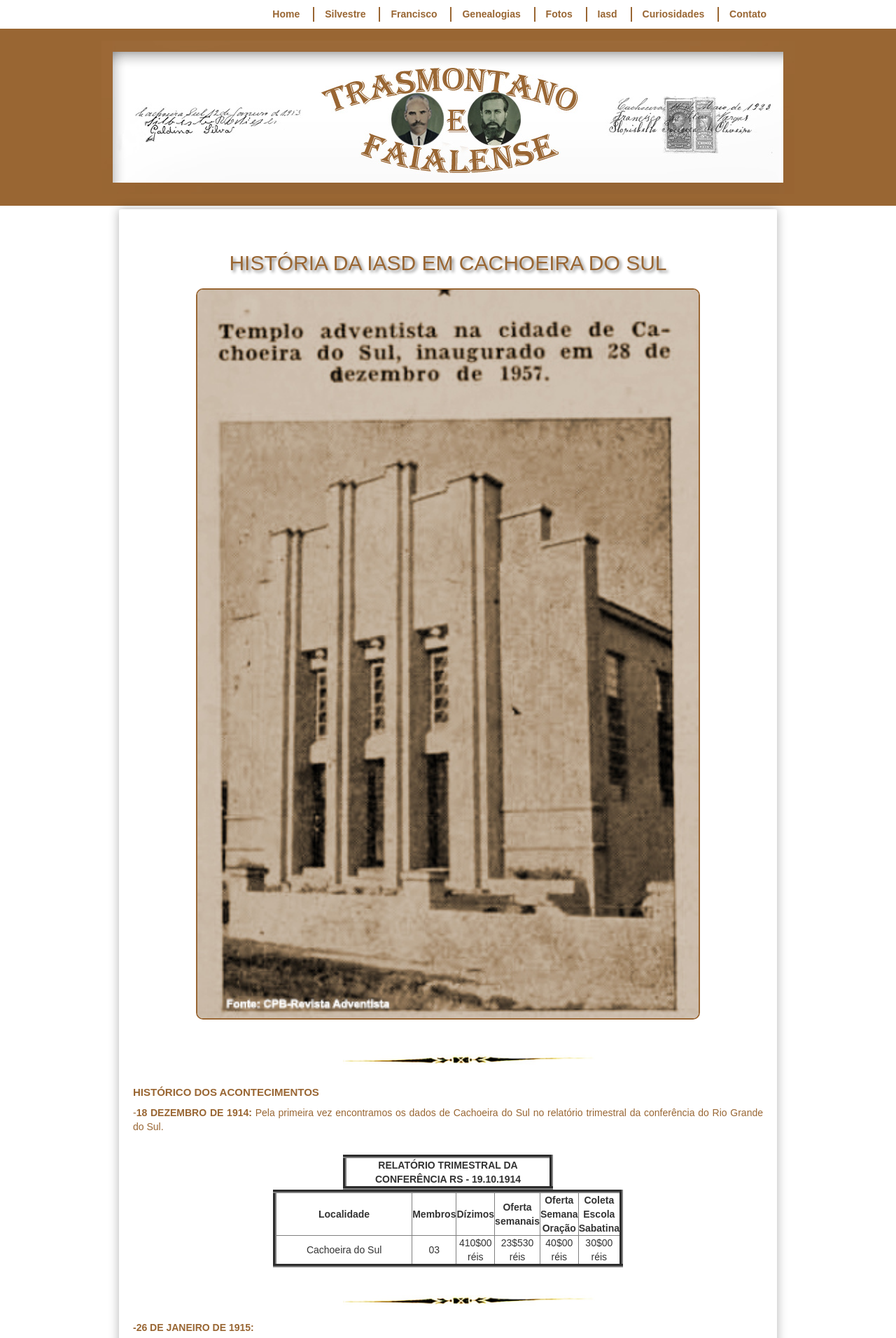
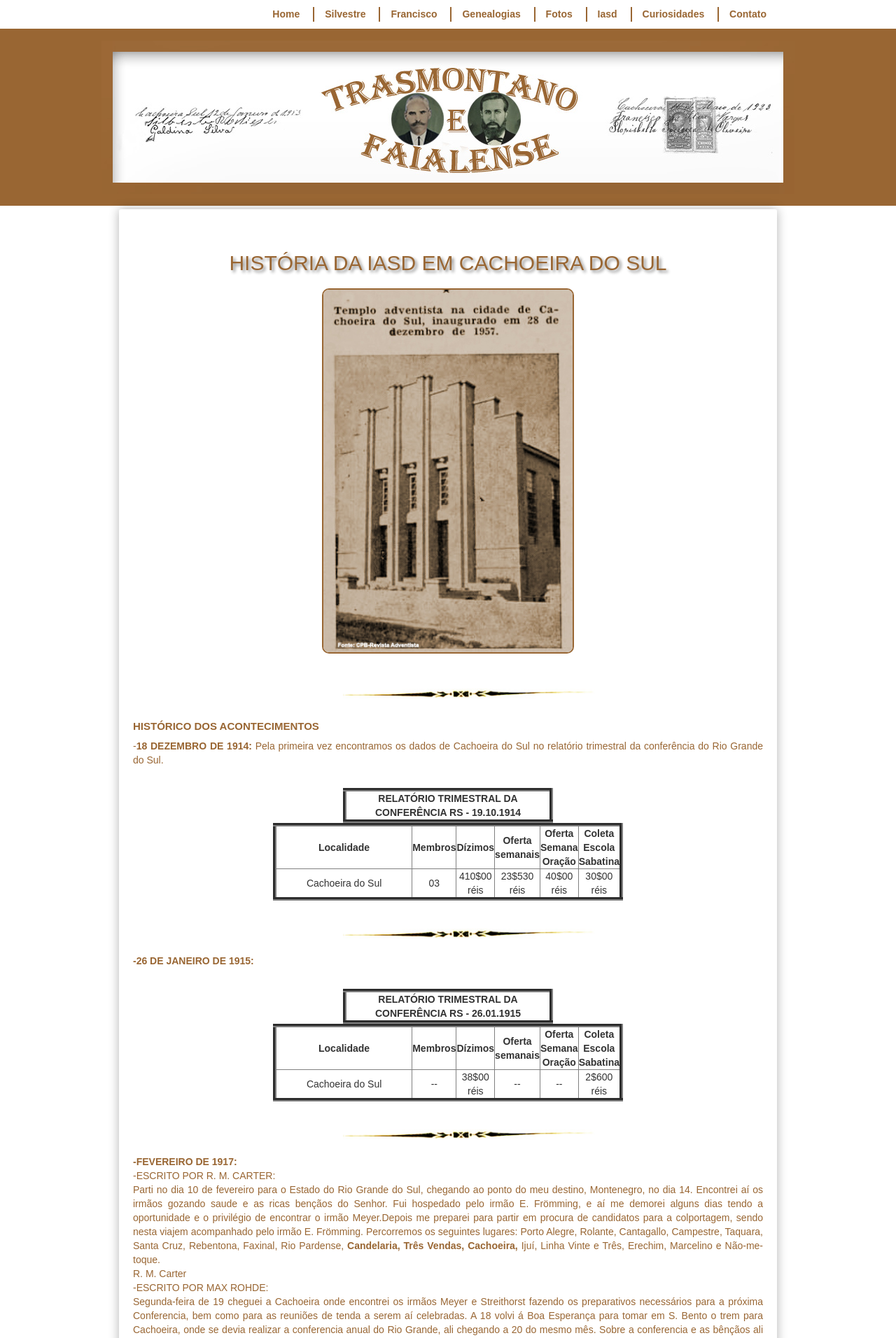
Before and after one commit to claudiovargas1955/claudiovargas1955.github.io, a Jekyll site: the page built from _pages/história-da-iasd-cachoeira.html, in a window 1280 px wide. Shown: the top 1912 px of the page at 70% size. Built offline with Jekyll 4.4.1, drawn with Linux system fonts in a browser that asks for light colours; some web fonts are replaced.

Commit message:
Update história-da-iasd-cachoeira.html

```diff
--- a/_pages/história-da-iasd-cachoeira.html
+++ b/_pages/história-da-iasd-cachoeira.html
@@ -45,27 +45,26 @@ title:  "HISTÓRIA DA IASD CACHOEIRA"
      }
 
 
-
 figure.foto-legenda { position: relative;
                     }
-figure.foto-legenda img { width: 80%;
-                          height: 100%;
-                          margin-left:90px;
-                        }
+figure.foto-legenda img { width: 40%;
+                          height: 50%;
+                          margin-left:270px;
+                         }
  figure.foto-legenda figcaption { opacity: 0;
                                   position: absolute;
-                                  margin-left:90px;
+                                  margin-left: 270px;
                                   top: 0px;
                                   background-color: rgba(0,0,0, 0.3);
                                   color: white;
-                                  width: 80%;
+                                  width: 40%;
                                   height: 100%;
                                   padding-left: 10px;
                                   box-sizing: border-box;
                                   transition:opacity 1s;
                                 }
 figure.foto-legenda:hover figcaption {opacity: 5;
-                                     }
+  }
 
 h5{text-shadow: 2px 2px 3px #fff;
      font-size: 15px;
```
